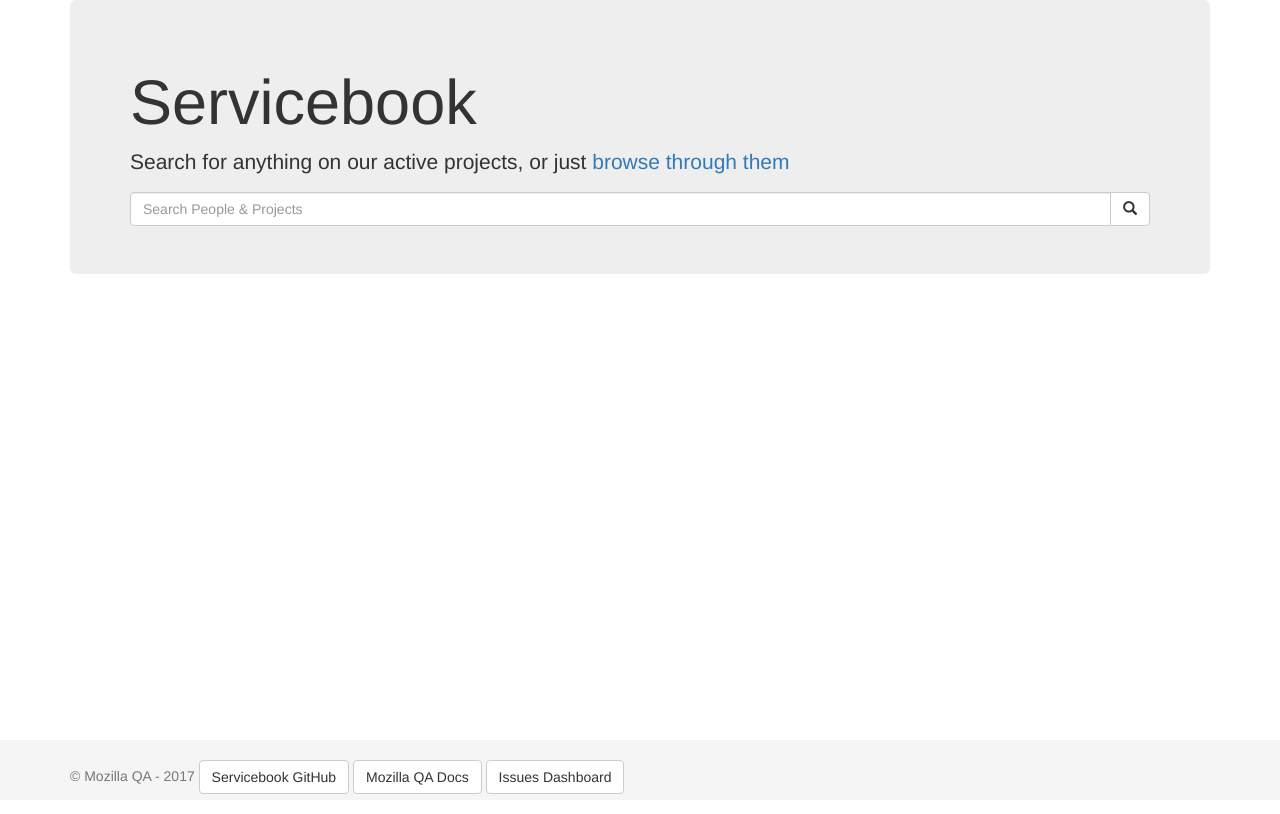
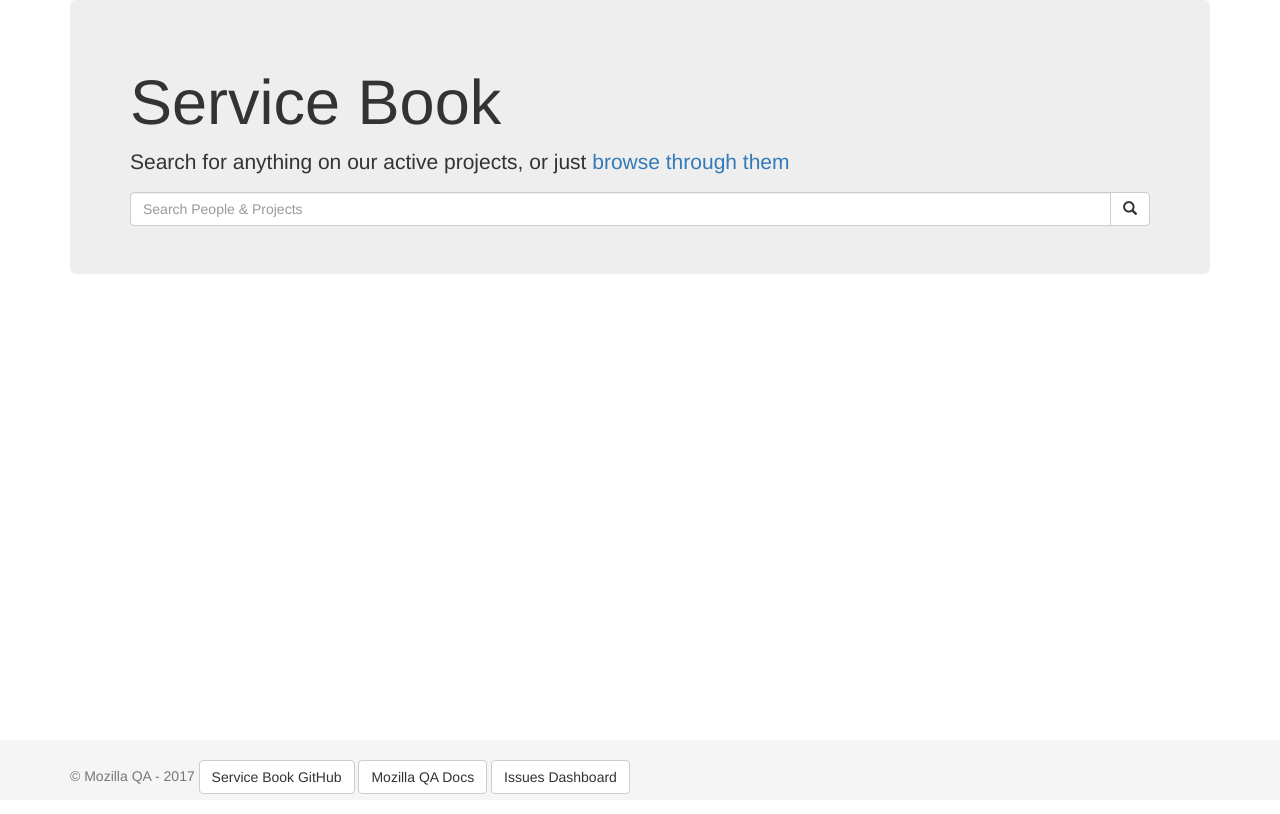
Before and after one commit to mozilla/servicebook-web, a Flask app: template serviceweb/templates/home.html in a window 1280 px wide. Run offline with Flask 2, Linux system fonts and the light colour scheme; the template is opened without the code that fills it, so the values that code supplies are empty; parts of the project's set-up code (start-up, migrations or seed data) failed here and were passed over; some libraries are stand-ins or nearby versions.

Commit message:
Fixed a few proper-noun typos

```diff
--- a/serviceweb/templates/base.html
+++ b/serviceweb/templates/base.html
@@ -44,7 +44,7 @@
  <footer class="footer navbar-fixed-bottom">
   <div class="container">
     <p class="text-muted">&copy; Mozilla QA - 2017
-    <a class="btn btn-default" href="https://github.com/mozilla-services/servicebook/">Servicebook GitHub</a>
+    <a class="btn btn-default" href="https://github.com/mozilla-services/servicebook/">Service Book GitHub</a>
     <a class="btn btn-default" href="https://firefox-test-engineering.readthedocs.io">Mozilla QA Docs</a>
     <a class="btn btn-default" href="https://mozilla.github.io/fxtest-dashboard/">Issues Dashboard</a>
     </p>
--- a/serviceweb/templates/home.html
+++ b/serviceweb/templates/home.html
@@ -5,7 +5,7 @@
 
 {% block page %}
 <div class="jumbotron">
-  <h1>Servicebook</h1>
+  <h1>Service Book</h1>
   <p>Search for anything on our active projects, or just <a href="/info">browse through them</a></p>
   <form action="" method="get" role="search">
     <div class="input-group">
```
